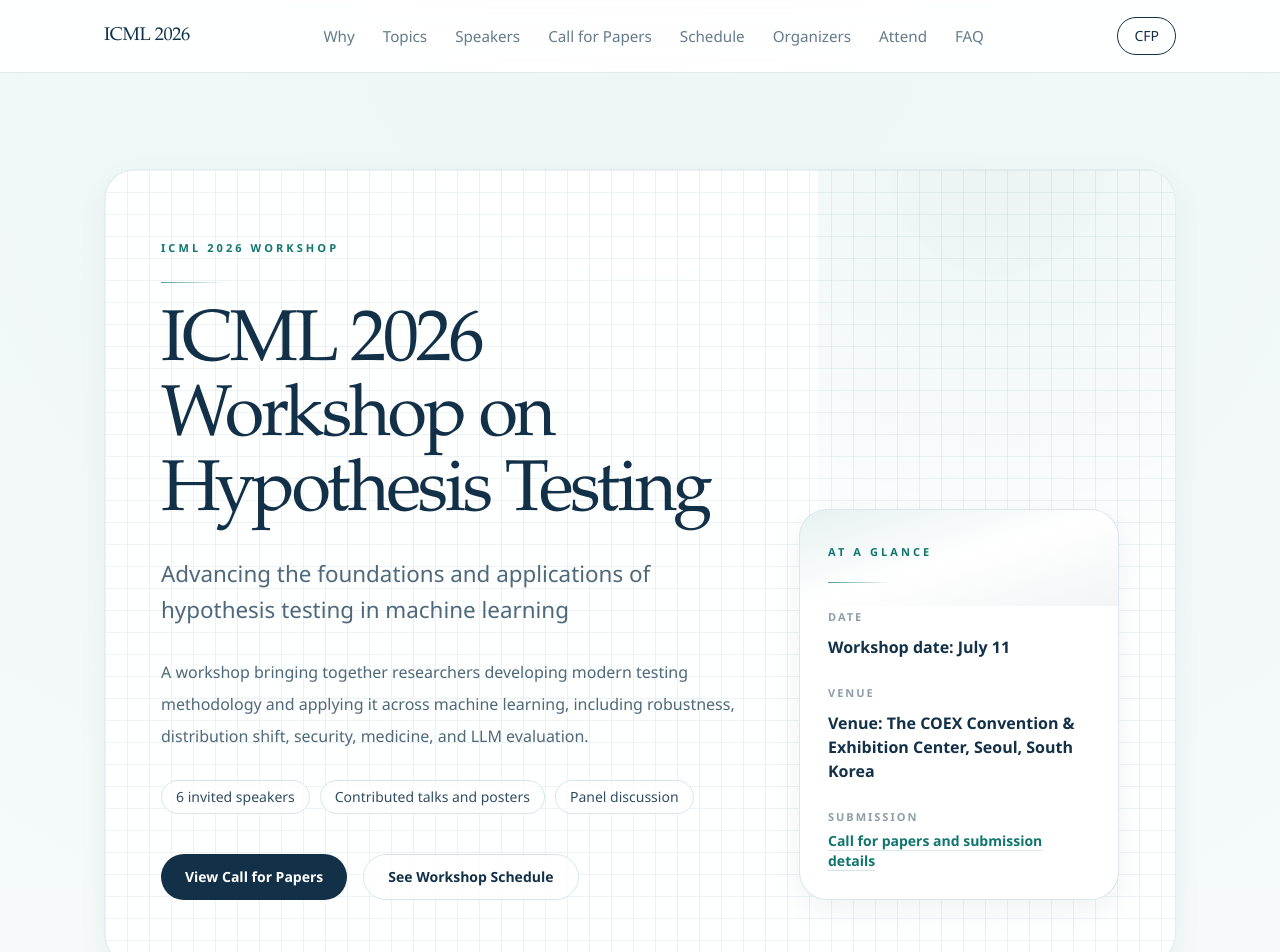
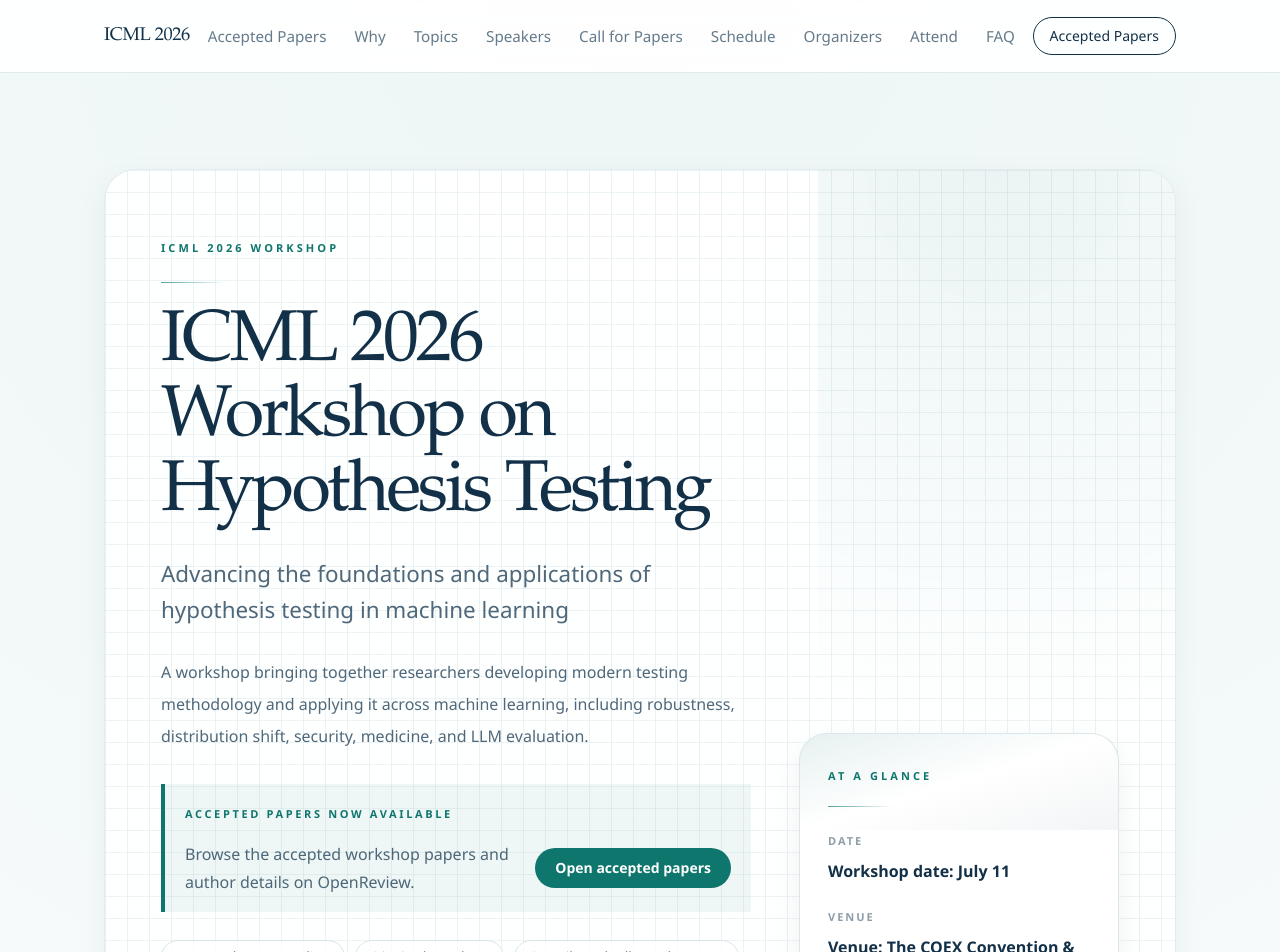
Before and after one commit to fengliu90/hypothesis-testing-workshop, a Next.js app: page / in a window 1280 px wide. Shown: the top 952 px of the page. Built offline with nearby package versions, Linux system fonts and the light colour scheme.

Commit message:
point to accepted papers

```diff
--- a/app/page.tsx
+++ b/app/page.tsx
@@ -5,6 +5,9 @@ import { ScheduleBlock } from "@/components/schedule-block";
 import { SectionTitle } from "@/components/section-title";
 import { SpeakerCard } from "@/components/speaker-card";
 import { workshop } from "@/data/workshop";
+
+const externalLinkProps = (href: string) =>
+  href.startsWith("http") ? { target: "_blank", rel: "noreferrer" } : {};
 
 export default function Home() {
   const { site, navigation, links, logistics, hero, sections } = workshop;
@@ -15,6 +18,7 @@ export default function Home() {
         items={navigation.items}
         homeLabel={site.shortTitle}
         submitLabel={navigation.submitLabel}
+        submitHref={links.acceptedPapers}
       />
 
       <section className="section-shell pt-14 pb-20 sm:pt-20 sm:pb-28 lg:pt-24">
@@ -33,6 +37,23 @@ export default function Home() {
               <p className="mt-7 max-w-2xl text-base leading-8 text-slate/76">
                 {site.description}
               </p>
+              <div className="mt-8 max-w-3xl border-l-4 border-teal bg-teal/[0.06] px-5 py-4">
+                <p className="text-[11px] font-semibold uppercase tracking-[0.24em] text-teal">
+                  {hero.acceptedPapersEyebrow}
+                </p>
+                <div className="mt-3 flex flex-col gap-4 sm:flex-row sm:items-center sm:justify-between">
+                  <p className="max-w-xl text-base leading-7 text-slate/82">
+                    {hero.acceptedPapersText}
+                  </p>
+                  <a
+                    href={links.acceptedPapers}
+                    className="inline-flex shrink-0 items-center justify-center rounded-full bg-teal px-5 py-2.5 text-sm font-semibold text-white hover:bg-ink"
+                    {...externalLinkProps(links.acceptedPapers)}
+                  >
+                    {hero.acceptedPapersButtonLabel}
+                  </a>
+                </div>
+              </div>
               <ul className="mt-7 flex flex-wrap gap-2.5 text-sm text-slate/78">
                 {hero.highlights.map((item) => (
                   <li
@@ -47,12 +68,14 @@ export default function Home() {
                 <a
                   href={hero.primaryCtaHref}
                   className="inline-flex items-center justify-center rounded-full bg-ink px-6 py-3 text-sm font-semibold text-white hover:bg-teal"
+                  {...externalLinkProps(hero.primaryCtaHref)}
                 >
                   {hero.primaryCtaLabel}
                 </a>
                 <a
                   href={hero.secondaryCtaHref}
                   className="inline-flex items-center justify-center rounded-full border border-line bg-white/80 px-6 py-3 text-sm font-semibold text-ink hover:border-teal hover:text-teal"
+                  {...externalLinkProps(hero.secondaryCtaHref)}
                 >
                   {hero.secondaryCtaLabel}
                 </a>
@@ -83,12 +106,13 @@ export default function Home() {
                   </div>
                   <div>
                     <dt className="text-[11px] font-semibold uppercase tracking-[0.18em] text-slate/55">
-                      Submission
+                      Accepted Papers
                     </dt>
                     <dd className="mt-1">
                       <a
-                        href={links.submission}
+                        href={links.acceptedPapers}
                         className="font-semibold text-teal underline decoration-line underline-offset-4 hover:text-ink"
+                        {...externalLinkProps(links.acceptedPapers)}
                       >
                         {hero.submissionLabel}
                       </a>
@@ -224,8 +248,9 @@ export default function Home() {
                 </p>
               </div>
               <a
-                href={links.openReview}
+                href={links.acceptedPapers}
                 className="mt-6 inline-flex rounded-full bg-ink px-5 py-2.5 text-sm font-semibold text-white hover:bg-teal"
+                {...externalLinkProps(links.acceptedPapers)}
               >
                 {sections.callForPapers.submitButtonLabel}
               </a>
--- a/components/navigation.tsx
+++ b/components/navigation.tsx
@@ -4,9 +4,18 @@ type NavigationProps = {
   items: NavItem[];
   homeLabel: string;
   submitLabel: string;
+  submitHref: string;
 };
 
-export function Navigation({ items, homeLabel, submitLabel }: NavigationProps) {
+const externalLinkProps = (href: string) =>
+  href.startsWith("http") ? { target: "_blank", rel: "noreferrer" } : {};
+
+export function Navigation({
+  items,
+  homeLabel,
+  submitLabel,
+  submitHref,
+}: NavigationProps) {
   return (
     <header className="sticky top-0 z-50 border-b border-line/80 bg-white/90 backdrop-blur-md">
       <div className="section-shell">
@@ -21,7 +30,11 @@ export function Navigation({ items, homeLabel, submitLabel }: NavigationProps) {
             <ul className="flex min-w-max items-center justify-center gap-7 text-[0.95rem] text-slate/75">
               {items.map((item) => (
                 <li key={item.href}>
-                  <a href={item.href} className="hover:text-ink">
+                  <a
+                    href={item.href}
+                    className="hover:text-ink"
+                    {...externalLinkProps(item.href)}
+                  >
                     {item.label}
                   </a>
                 </li>
@@ -29,8 +42,9 @@ export function Navigation({ items, homeLabel, submitLabel }: NavigationProps) {
             </ul>
           </nav>
           <a
-            href="#call"
+            href={submitHref}
             className="rounded-full border border-ink px-4 py-2 text-sm font-medium text-ink hover:border-teal hover:text-teal"
+            {...externalLinkProps(submitHref)}
           >
             {submitLabel}
           </a>
@@ -45,6 +59,7 @@ export function Navigation({ items, homeLabel, submitLabel }: NavigationProps) {
                 <a
                   href={item.href}
                   className="block snap-start rounded-full border border-line bg-white px-3 py-1.5 hover:border-teal hover:text-ink"
+                  {...externalLinkProps(item.href)}
                 >
                   {item.label}
                 </a>
--- a/data/workshop.ts
+++ b/data/workshop.ts
@@ -53,6 +53,10 @@ export const workshop = {
   },
   navigation: {
     items: [
+      {
+        label: "Accepted Papers",
+        href: "https://openreview.net/group?id=ICML.cc/2026/Workshop/Hypothesis_Testing",
+      },
       { label: "Why", href: "#why" },
       { label: "Topics", href: "#topics" },
       { label: "Speakers", href: "#speakers" },
@@ -62,12 +66,13 @@ export const workshop = {
       { label: "Attend", href: "#attend" },
       { label: "FAQ", href: "#faq" },
     ] satisfies NavItem[],
-    submitLabel: "CFP",
+    submitLabel: "Accepted Papers",
   },
   links: {
     // Update this when the main submission page is finalized.
     submission: "#call",
-    // Update this with the final OpenReview forum URL.
+    acceptedPapers:
+      "https://openreview.net/group?id=ICML.cc/2026/Workshop/Hypothesis_Testing",
     openReview: "https://openreview.net/group?id=ICML.cc/2026/Workshop/Hypothesis_Testing",
   },
   logistics: {
@@ -80,13 +85,18 @@ export const workshop = {
   },
   hero: {
     eyebrow: "ICML 2026 Workshop",
-    primaryCtaLabel: "View Call for Papers",
-    primaryCtaHref: "#call",
+    primaryCtaLabel: "View Accepted Papers",
+    primaryCtaHref: "https://openreview.net/group?id=ICML.cc/2026/Workshop/Hypothesis_Testing",
     secondaryCtaLabel: "See Workshop Schedule",
     secondaryCtaHref: "#schedule",
+    acceptedPapersEyebrow: "Accepted papers now available",
+    acceptedPapersText:
+      "Browse the accepted workshop papers and author details on OpenReview.",
+    acceptedPapersButtonLabel: "Open accepted papers",
     glanceLabel: "At a glance",
-    submissionLabel: "Call for papers and submission details",
+    submissionLabel: "Accepted papers on OpenReview",
     highlights: [
+      "Accepted papers online",
       "6 invited speakers",
       "Contributed talks and posters",
       "Panel discussion",
@@ -202,7 +212,7 @@ export const workshop = {
       note:
         "Accepted submissions may be presented as posters and some of them will be selected for contributed talks (i.e., orals).",
       noteLabel: "Presentation format",
-      submitButtonLabel: "Submit via OpenReview",
+      submitButtonLabel: "View Accepted Papers",
     },
     schedule: {
       eyebrow: "Schedule",
--- a/features/flyer/components/flyer.tsx
+++ b/features/flyer/components/flyer.tsx
@@ -14,6 +14,9 @@ function getInitials(name: string) {
     .slice(0, 2)
     .toUpperCase();
 }
+
+const externalLinkProps = (href: string) =>
+  href.startsWith("http") ? { target: "_blank", rel: "noreferrer" } : {};
 
 function Headshot({
   src,
@@ -137,6 +140,7 @@ export function Flyer({ variant }: FlyerProps) {
   const isSocial = variant === "social";
   const { workshop, keynoteSpeakers, organizers, topics, importantDates, websiteUrl } =
     flyerData;
+  const acceptedPapersHref = workshop.links.acceptedPapers;
 
   return (
     <div className={`flyer-wrap ${isSocial ? "flyer-wrap-social" : "flyer-wrap-print"}`}>
@@ -195,10 +199,13 @@ export function Flyer({ variant }: FlyerProps) {
 
           <section className="flyer-submission mt-6 rounded-[28px] border border-teal/20 bg-[linear-gradient(135deg,rgba(15,118,110,0.08),rgba(255,255,255,0.94))] px-5 py-5 shadow-panel">
             <p className="text-[1rem] font-semibold leading-7 text-ink">
-              We invite submissions on modern hypothesis testing in machine learning.
+              Accepted workshop papers are now available on OpenReview.
             </p>
             <div className="mt-4 grid gap-4 md:grid-cols-[1fr_auto] md:items-center">
               <div className="flex flex-wrap gap-3 text-[0.88rem] text-slate/82">
+                <span className="rounded-full border border-line bg-white/85 px-3.5 py-2">
+                  Accepted papers online
+                </span>
                 <span className="rounded-full border border-line bg-white/85 px-3.5 py-2">
                   Short papers: 4 pages
                 </span>
@@ -209,16 +216,17 @@ export function Flyer({ variant }: FlyerProps) {
                   Posters + selected contributed talks
                 </span>
               </div>
-              {workshop.links.openReview.startsWith("http") ? (
+              {acceptedPapersHref.startsWith("http") ? (
                 <a
-                  href={workshop.links.openReview}
+                  href={acceptedPapersHref}
                   className="flyer-openreview inline-flex items-center justify-center rounded-full bg-ink px-5 py-2.5 text-sm font-semibold text-white"
+                  {...externalLinkProps(acceptedPapersHref)}
                 >
                   {workshop.sections.callForPapers.submitButtonLabel}
                 </a>
               ) : (
                 <div className="flyer-openreview inline-flex items-center justify-center rounded-full border border-ink/15 bg-ink px-5 py-2.5 text-sm font-semibold text-white">
-                  Submit via OpenReview
+                  Accepted papers
                   <span className="ml-2 text-white/70">Link forthcoming</span>
                 </div>
               )}
@@ -333,7 +341,7 @@ export function Flyer({ variant }: FlyerProps) {
                     Visit the Website
                   </p>
                   <p className="mt-2 text-[0.84rem] leading-6 text-slate/80">
-                    Scan for the full workshop page, updates, and submission details.
+                    Scan for the full workshop page, updates, and accepted papers.
                   </p>
                   <p className="mt-2 text-[0.8rem] leading-5 text-slate/68">
                     testing.ml
@@ -342,16 +350,17 @@ export function Flyer({ variant }: FlyerProps) {
               </div>
               <div className="justify-self-end">
                 <div className="mt-3">
-                  {workshop.links.openReview.startsWith("http") ? (
+                  {acceptedPapersHref.startsWith("http") ? (
                     <a
-                      href={workshop.links.openReview}
+                      href={acceptedPapersHref}
                       className="flyer-openreview inline-flex rounded-full border border-ink bg-ink px-4 py-2 text-sm font-semibold text-white"
+                      {...externalLinkProps(acceptedPapersHref)}
                     >
-                      Submit via OpenReview
+                      View Accepted Papers
                     </a>
                   ) : (
                     <div className="flyer-openreview inline-flex rounded-full border border-line bg-mist/50 px-4 py-2 text-sm font-semibold text-ink">
-                      Submit via OpenReview
+                      Accepted papers
                     </div>
                   )}
                 </div>
```
